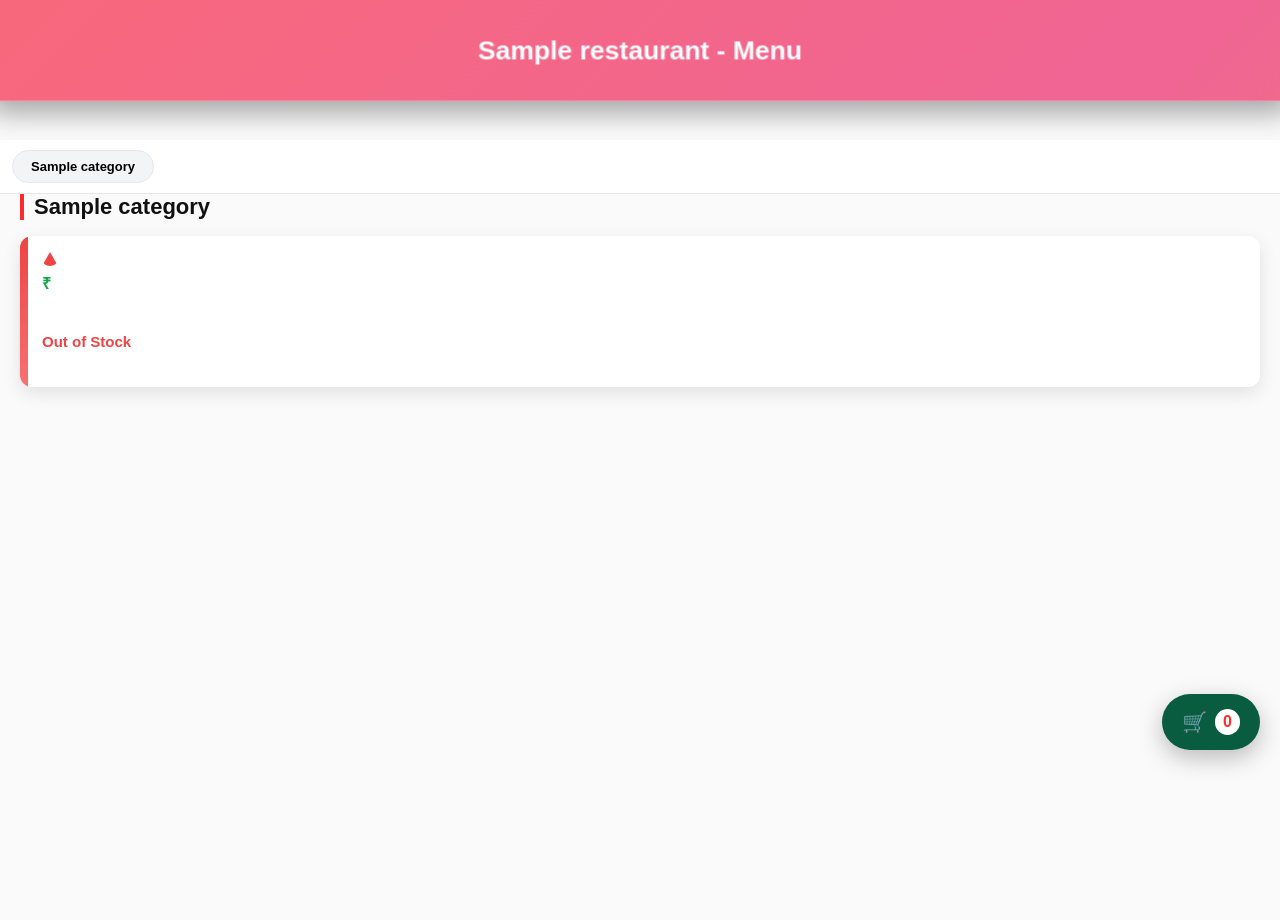
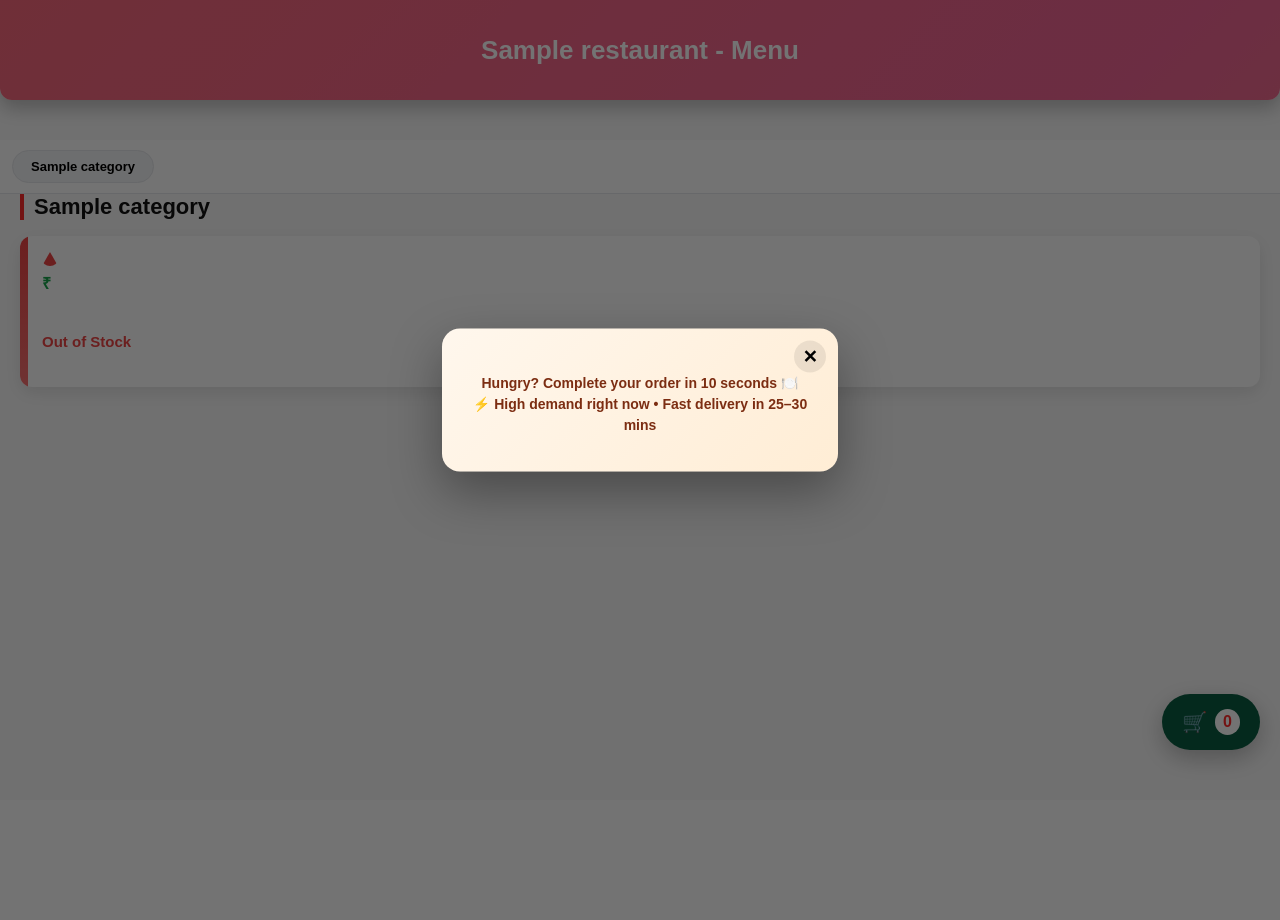
Before and after one commit to veera2121/delivery_webiste, a Flask app: template templates/menu.html in a window 1280 px wide. After the commit the page ends 763 px from the top, so only its background shows below. Run offline with Flask 3, Linux system fonts and the light colour scheme; tables that the repository leaves empty hold one stand-in row (values such as "Sample post"); the template is opened without the code that fills it: values that come from a table or form of the project are taken from there, most other values are stand-ins (such as "Sample title", 1, 10 or a date in 2020).

Commit message:
add chnages

```diff
--- a/templates/cart.html
+++ b/templates/cart.html
@@ -961,10 +961,7 @@ body {
     </div>
 </div>
 
-    <div class="conv-urgency">
-      Hungry? Complete your order in <b>10 seconds 🍽️</b>
-⚡ High demand right now • Fast delivery in <b>25–30 mins</b>
-</div>
+
 
 <form method="POST" action="{{ url_for('place_order') }}" onsubmit="setMapLink(); return validateCart();">
     <!-- Restaurant & Order Info -->
--- a/templates/menu.html
+++ b/templates/menu.html
@@ -502,9 +502,93 @@ body {
         0 1px 4px rgba(0,0,0,0.25),
         0 0 6px rgba(249,115,22,0.6);
 }
+/* ===== Overlay ===== */
+.urgency-overlay {
+    position: fixed;
+    inset: 0;
+    background: rgba(0,0,0,.55);
+    z-index: 9998;
+    opacity: 0;
+    pointer-events: none;
+    transition: opacity .3s ease;
+}
+
+/* ===== Center Modal ===== */
+.urgency-modal-center {
+    position: fixed;
+    top: 50%;
+    left: 50%;
+    transform: translate(-50%, -45%) scale(.9);
+    width: calc(100% - 32px);
+    max-width: 360px;
+    background: linear-gradient(135deg, #fff7ed, #ffedd5);
+    border-radius: 18px;
+    padding: 24px 18px 20px;
+    z-index: 9999;
+    box-shadow: 0 20px 50px rgba(0,0,0,.35);
+    opacity: 0;
+    pointer-events: none;
+    transition: all .3s ease;
+}
+
+/* Show state */
+.urgency-overlay.show {
+    opacity: 1;
+    pointer-events: auto;
+}
+
+.urgency-modal-center.show {
+    opacity: 1;
+    pointer-events: auto;
+    transform: translate(-50%, -50%) scale(1);
+}
+
+/* Close button */
+.urgency-close {
+    position: absolute;
+    top: 12px;
+    right: 12px;
+    width: 32px;
+    height: 32px;
+    border-radius: 50%;
+    border: none;
+    background: rgba(0,0,0,.08);
+    font-size: 18px;
+    font-weight: 900;
+    cursor: pointer;
+    display: flex;
+    align-items: center;
+    justify-content: center;
+}
+
+.urgency-close:hover {
+    background: rgba(0,0,0,.15);
+}
+
+/* Text */
+.conv-urgency {
+    font-size: 14px;
+    font-weight: 700;
+    color: #7c2d12;
+    line-height: 1.5;
+    margin: 20px 0 16px;
+    text-align: center;
+}
+
+/* CTA Button */
+.urgency-cta {
+    width: 100%;
+    padding: 12px;
+    border-radius: 14px;
+    border: none;
+    font-size: 15px;
+    font-weight: 900;
+    color: #fff;
+    background: linear-gradient(135deg, #dc2626, #f97316);
+    cursor: pointer;
+}
 
 
-</style>
 
 </style>
 
@@ -907,5 +991,50 @@ document.addEventListener("DOMContentLoaded", () => {
     });
 });
 </script>
+<script>
+
+function openUrgency() {
+    document.getElementById("urgencyModal").classList.add("show");
+    document.getElementById("urgencyOverlay").classList.add("show");
+}
+
+function closeUrgency() {
+    document.getElementById("urgencyModal").classList.remove("show");
+    document.getElementById("urgencyOverlay").classList.remove("show");
+}
+
+function goToCart() {
+    window.location.href = "/cart";
+}
+
+/* Open popup when menu loads */
+document.addEventListener("DOMContentLoaded", () => {
+    setTimeout(openUrgency, 700);
+});
+
+if (!sessionStorage.getItem("urgencyShown")) {
+    setTimeout(() => {
+        openUrgency();
+        sessionStorage.setItem("urgencyShown", "1");
+    }, 700);
+}
+
+
+</script>
+<!-- Overlay -->
+<div id="urgencyOverlay" class="urgency-overlay" onclick="closeUrgency()"></div>
+
+<!-- Center Popup -->
+<div id="urgencyModal" class="urgency-modal-center">
+    <button class="urgency-close" onclick="closeUrgency()">✕</button>
+
+    <div class="conv-urgency">
+        Hungry? Complete your order in <b>10 seconds 🍽️</b><br>
+        ⚡ High demand right now • Fast delivery in <b>25–30 mins</b>
+    </div>
+
+
+</div>
+
 
 {% endblock %}
```
Also changed, not shown: templates/bakery_menu.html (+128 -0 lines).
